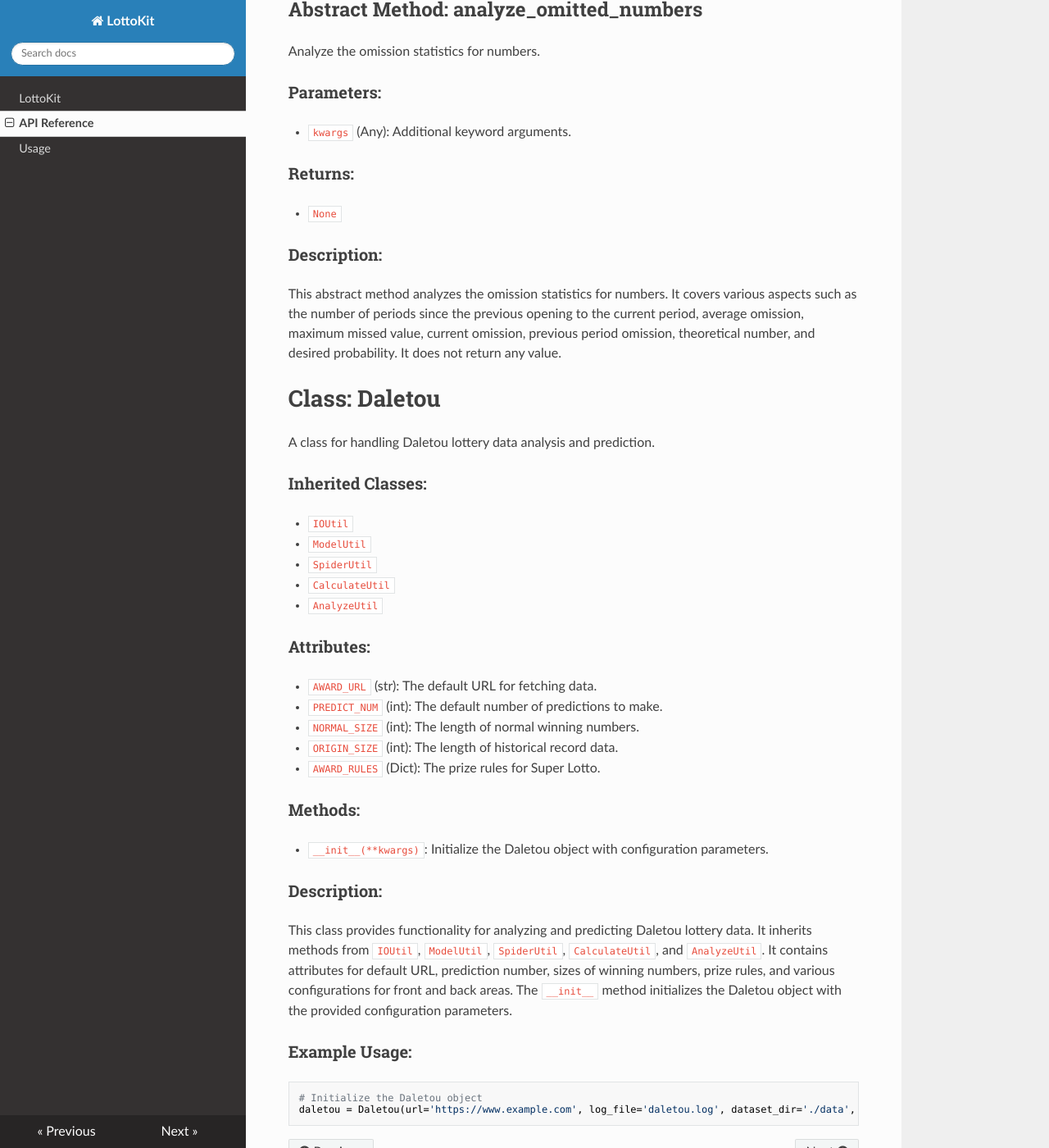
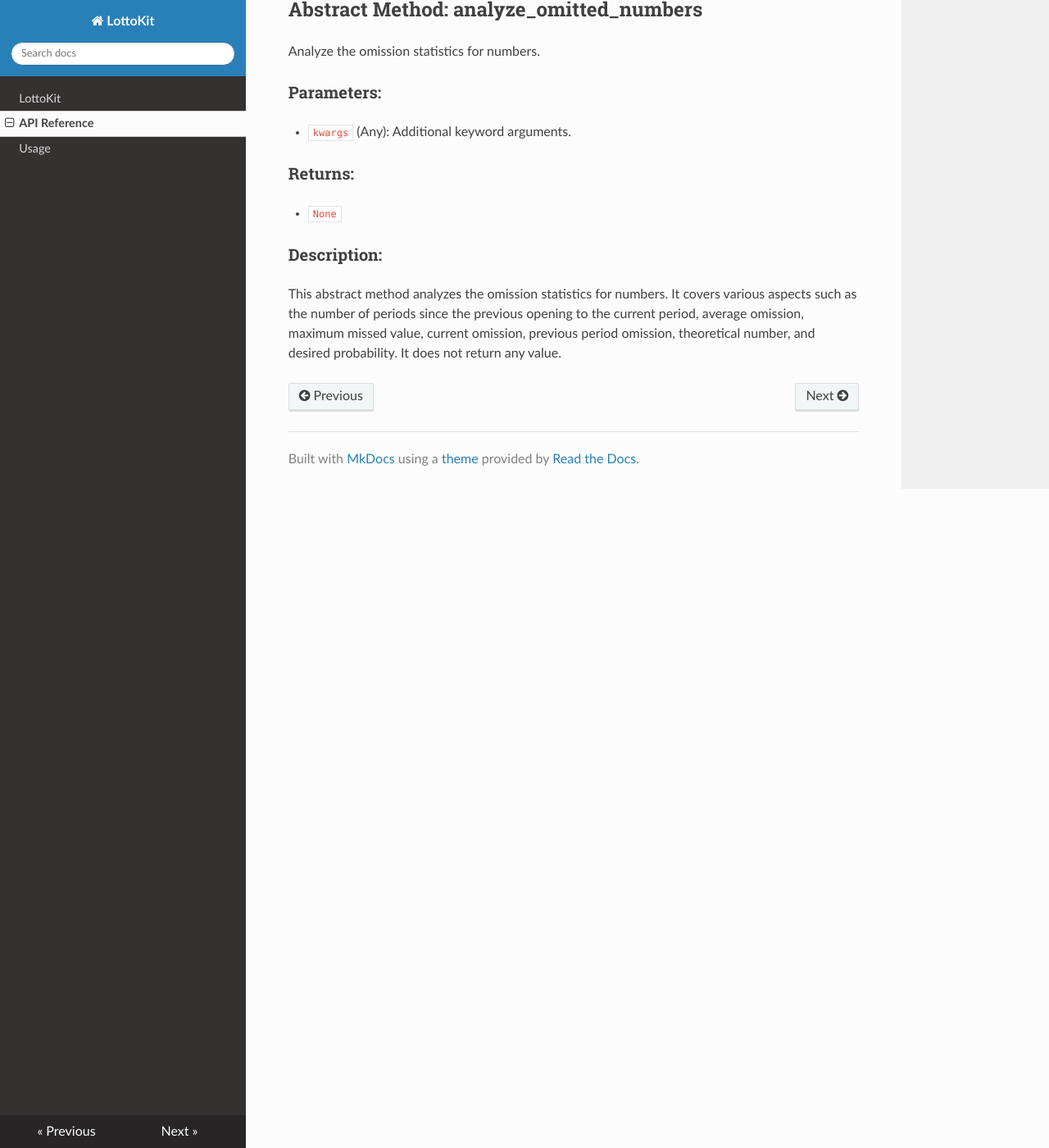
Before and after one commit to nickdecodes/python-lottery, an MkDocs documentation site: the page built from docs/api.md, in a window 1280 px wide and 1400 px high, scrolled down 28295 px. Shown: the whole window at 82% size. Built offline with MkDocs 1.6.1, drawn with Linux system fonts in a browser that asks for light colours; nearby versions of some CDN libraries.

Commit message:
update for dataset

````diff
--- a/docs/api.md
+++ b/docs/api.md
@@ -922,34 +922,3 @@ Analyze the omission statistics for numbers.
 
 ### Description:
 This abstract method analyzes the omission statistics for numbers. It covers various aspects such as the number of periods since the previous opening to the current period, average omission, maximum missed value, current omission, previous period omission, theoretical number, and desired probability. It does not return any value.
-
-
-# Class: Daletou
-
-A class for handling Daletou lottery data analysis and prediction.
-
-### Inherited Classes:
-- `IOUtil`
-- `ModelUtil`
-- `SpiderUtil`
-- `CalculateUtil`
-- `AnalyzeUtil`
-
-### Attributes:
-- `AWARD_URL` (str): The default URL for fetching data.
-- `PREDICT_NUM` (int): The default number of predictions to make.
-- `NORMAL_SIZE` (int): The length of normal winning numbers.
-- `ORIGIN_SIZE` (int): The length of historical record data.
-- `AWARD_RULES` (Dict): The prize rules for Super Lotto.
-
-### Methods:
-- `__init__(**kwargs)`: Initialize the Daletou object with configuration parameters.
-
-### Description:
-This class provides functionality for analyzing and predicting Daletou lottery data. It inherits methods from `IOUtil`, `ModelUtil`, `SpiderUtil`, `CalculateUtil`, and `AnalyzeUtil`. It contains attributes for default URL, prediction number, sizes of winning numbers, prize rules, and various configurations for front and back areas. The `__init__` method initializes the Daletou object with the provided configuration parameters.
-
-### Example Usage:
-```python
-# Initialize the Daletou object
-daletou = Daletou(url='https://www.example.com', log_file='daletou.log', dataset_dir='./data', predict_num=10)
-```
````
Also changed, not shown: 3 other files.
